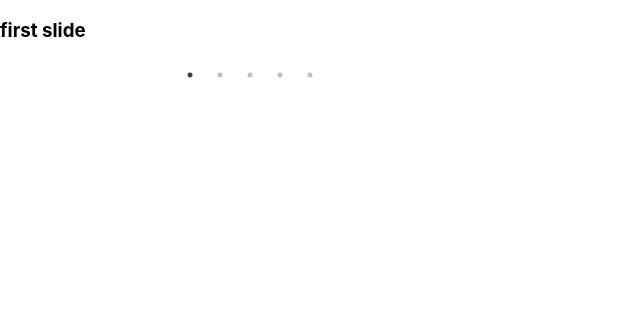
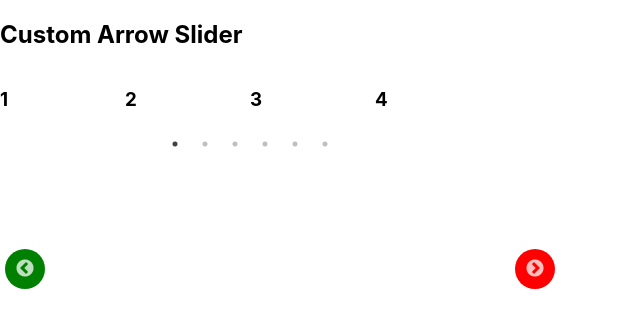
Before and after one commit to LikeLionHGU/Welch-s_Front, a React (Create React App) app: page / in a window 1280 px wide. Shown: the top 328 px of the page, without its empty margins (0-640 px from the left). Built offline with nearby package versions, Linux system fonts and the light colour scheme.

Commit message:
feat: 슬라이드 기능 구현

```diff
--- a/src/components/Slide.jsx
+++ b/src/components/Slide.jsx
@@ -1,66 +1,85 @@
 import Slider from "react-slick";
 import "slick-carousel/slick/slick.css";
+import "slick-carousel/slick/slick-theme.css";
 import React, { Component } from "react";
-import "slick-carousel/slick/slick-theme.css";
 import "../styles/slide.css";
 
-function SampleNextArrow(props) {
+export default function Slide() {
+  // 커스텀 이전 화살표 컴포넌트
+  const PrevArrow = (props) => {
     const { className, style, onClick } = props;
     return (
       <div
-      className="nextArrow"
-      style={{ ...style, display: "block", background: "red" }}
+        className={className}
+        style={{
+          ...style,
+          display: "block",
+          background: "red",
+          borderRadius: "50%",
+          padding: "10px",
+          zIndex: 1,
+        }}
         onClick={onClick}
       />
     );
-}
+  };
 
-function SamplePrevArrow(props) {
+  // 커스텀 다음 화살표 컴포넌트
+  const NextArrow = (props) => {
     const { className, style, onClick } = props;
     return (
       <div
-      className="prevArrow"
-      style={{ ...style, display: "block", background: "red" }}
+        className={className}
+        style={{
+          ...style,
+          display: "block",
+          background: "green",
+          borderRadius: "50%",
+          padding: "10px",
+          zIndex: 1,
+        }}
         onClick={onClick}
       />
     );
-}
+  };
 
-export default class SimpleSlider extends Component {
-  render() {
   const settings = {
     dots: true, // 아래 점들
     infinite: true, // 무한으로 돌것인가
     speed: 500, // 넘어갈 때 속도
-      slidesToShow: 1, // 한번에 볼 수 있는 슬라이드 개수
+    slidesToShow: 4, // 한번에 볼 수 있는 슬라이드 개수
     slidesToScroll: 1, // 한번에 넘어가는 슬라이드 개수
-      arrow: true, // 양쪽 버튼
-      nextArrow: <SampleNextArrow />,
-      prevArrow: <SamplePrevArrow />,
+    arrows: true, // 양쪽 버튼
+    nextArrow: <PrevArrow />,
+    prevArrow: <NextArrow />,
     //   autoplay: false, // 자동으로 넘어가는가
     //   autoplaySpeed: 0, // 이동하는 속도
     //   cssEase: 'liner', // 이동 스타일
   };
+
   return (
-      <>
+    <div>
+      <h2> Custom Arrow Slider </h2>
       <Slider {...settings} className="slide-container">
         <div>
-            <h3>first slide</h3>
+          <h3>1</h3>
         </div>
         <div>
-            <h3>second slide</h3>
+          <h3>2</h3>
         </div>
         <div>
-            <h3>third slide</h3>
+          <h3>3</h3>
         </div>
         <div>
-            <h3>fourth slide</h3>
+          <h3>4</h3>
         </div>
         <div>
-            <h3>fifth slide</h3>
+          <h3>5</h3>
+        </div>
+        <div>
+          <h3>6</h3>
         </div>
       </Slider>
-      </>
+    </div>
   );
 }
-}
--- a/src/styles/slide.css
+++ b/src/styles/slide.css
@@ -1,3 +1,11 @@
 .slide-container {
   width: 500px;
 }
+
+.slick-arrow {
+  padding: 4px 6px;
+  transform: translate(30px, 150px);
+  background-color: transparent;
+  color: white;
+  border-radius: 3px;
+}
```
Lines whose indentation alone changed are shown as unchanged.
